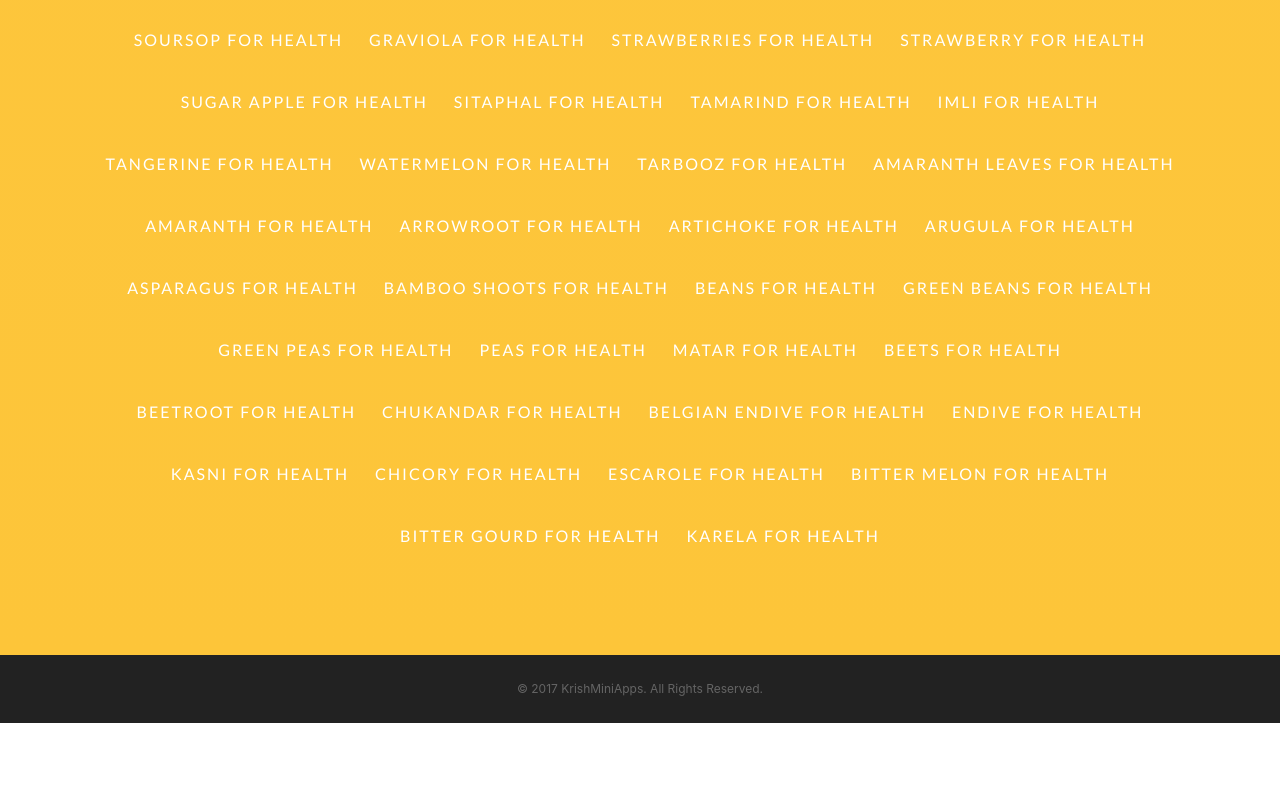
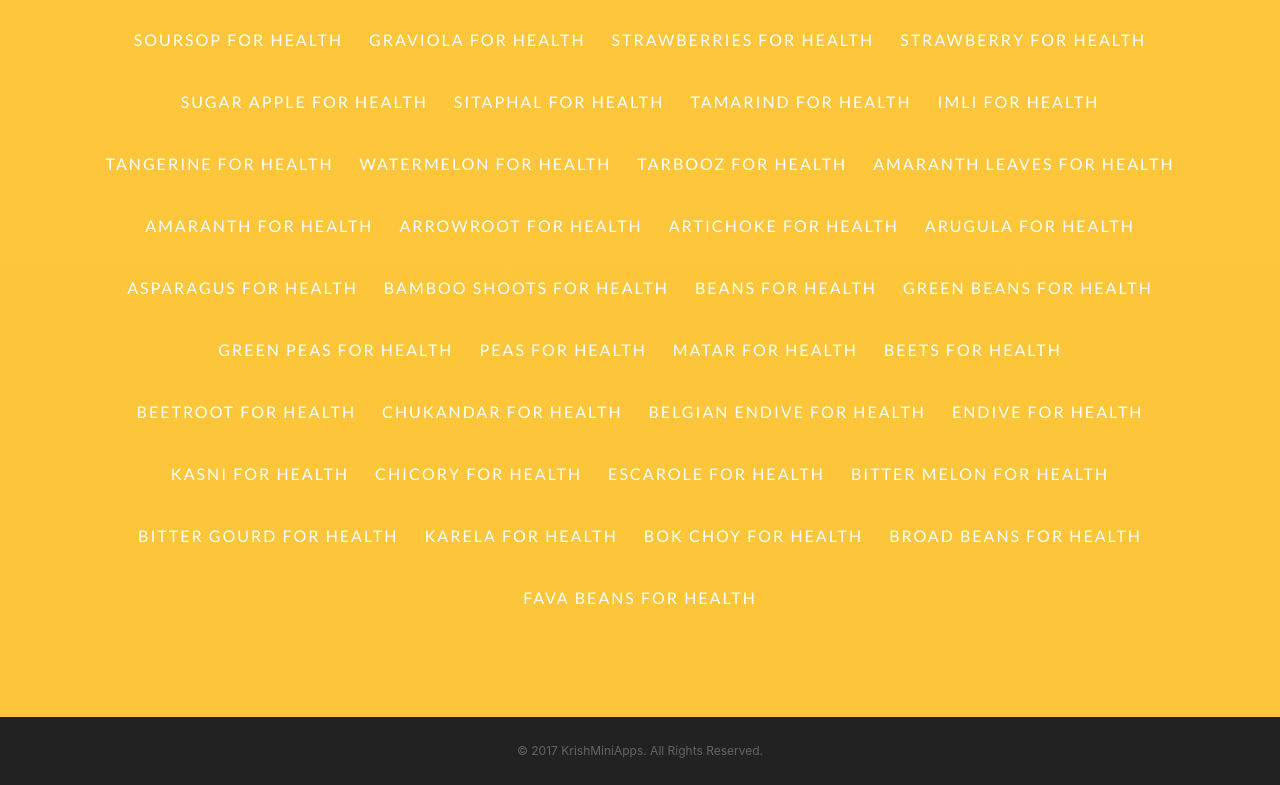
Before and after one commit to krishyapps/krishyapps.github.io, a website with bundled scripts: page index.html in a window 1280 px wide. Shown: the part 9756-10541 px from the top of the page. Before the commit the page ends 10479 px from the top, so only its background shows below. Built offline with nearby package versions, Linux system fonts and the light colour scheme; a web font is replaced by a local one.

Commit message:
65 commit

```diff
--- a/index.html
+++ b/index.html
@@ -570,6 +570,9 @@ Figs For Health
 </a><a href="https://play.google.com/store/apps/details?id=benefitsofeatingbittermelon.sideeffectsofeatingbittermelon" class="btn btn-outline btn-x js-scroll-trigger">Bitter Melon For Health
 </a><br><br><a href="https://play.google.com/store/apps/details?id=benefitsofeatingbittergourd.sideeffectsofeatingbittergourd" class="btn btn-outline btn-x js-scroll-trigger">Bitter Gourd For Health
 </a><a href="https://play.google.com/store/apps/details?id=benefitsofeatingkarela.sideeffectsofeatingkarela" class="btn btn-outline btn-x js-scroll-trigger">Karela For Health
+</a><a href="https://play.google.com/store/apps/details?id=benefitsofeatingbokchoy.sideeffectsofeatingbokchoy" class="btn btn-outline btn-x js-scroll-trigger">Bok Choy For Health
+</a><a href="https://play.google.com/store/apps/details?id=benefitsofeatingbroadbeans.sideeffectsofeatingbroadbeans" class="btn btn-outline btn-x js-scroll-trigger">Broad Beans For Health
+</a><br><br><a href="https://play.google.com/store/apps/details?id=benefitsofeatingfavabeans.sideeffectsofeatingfavabeans" class="btn btn-outline btn-x js-scroll-trigger">Fava Beans For Health
 </a>
       </div>
     </section>
```
